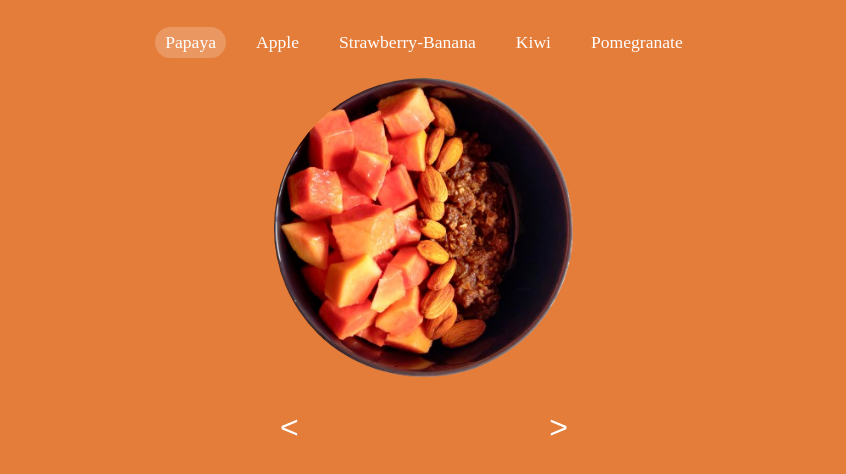
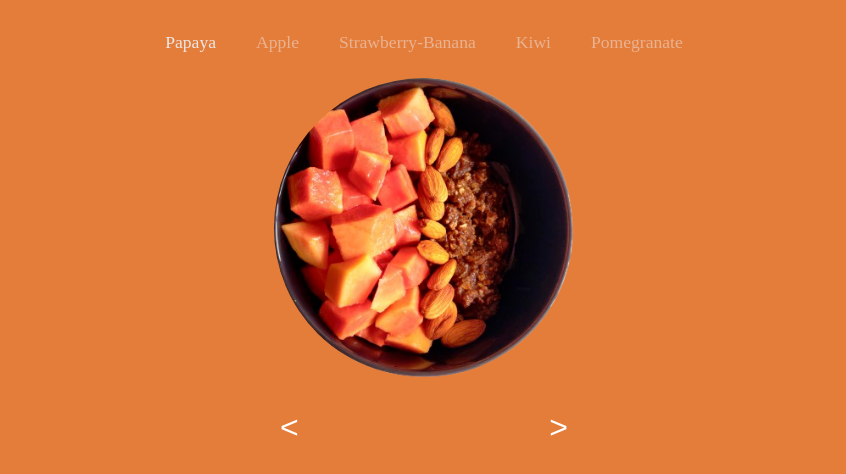
Before and after one commit to kalpitf1/recipes, a website built with Vite: page index.html in a window 1280 px wide. Shown: the part 164-638 px from the top of the page, without its empty margins (216-1062 px from the left). Built offline with nearby package versions, Linux system fonts and the light colour scheme; a web font is replaced by a local one.

Commit message:
feat: remove flavor selector button background, make curr flavor brighter

```diff
--- a/style.css
+++ b/style.css
@@ -61,7 +61,8 @@ body {
     font-style: normal;
     background: none;
     border: none;
-    color: #fff;
+    color: #ece7e7;
+    filter: opacity(50%);
     font-size: 1.1em;
     margin: 0 10px;
     padding: 5px 10px;
@@ -71,8 +72,7 @@ body {
 
 .flavor-selector button:hover,
 .flavor-selector button.active {
-    background-color: rgba(255, 255, 255, 0.2);
-    border-radius: 20px;
+    filter: opacity(100%);
 }
 
 .navigation {
```
